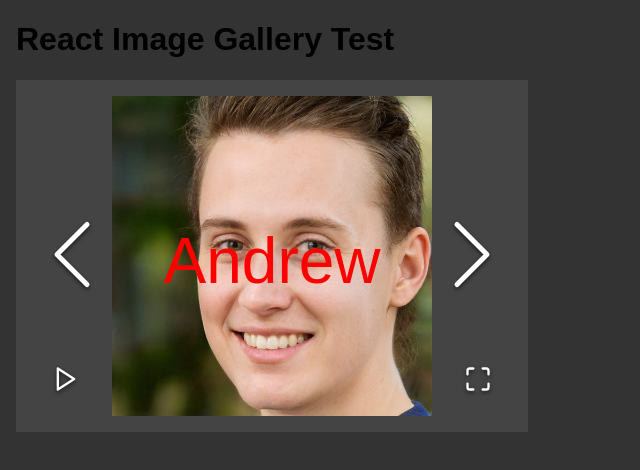
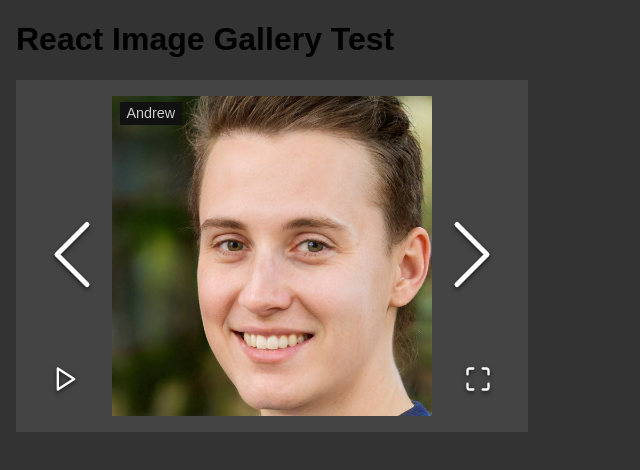
Before and after one commit to edwardtanguay/et074-react-image-gallery-test, a React (Vite) app: page / in a window 1280 px wide. Shown: the top 470 px of the page, without its empty margins (0-640 px from the left). Built offline with nearby package versions, Linux system fonts and the light colour scheme.

Commit message:
finished

```diff
--- a/src/App.scss
+++ b/src/App.scss
@@ -5,9 +5,9 @@ body {
 }
 
 .image-gallery {
-		width: 30rem;
-		background-color: #444;
-		padding: 1rem;
+	width: 30rem;
+	background-color: #444;
+	padding: 1rem;
 
 	.custom-gallery-item {
 		display: flex;
@@ -18,15 +18,19 @@ body {
 
 		img {
 			width: 20rem;
+			height: 20rem;
 		}
+
 		.image-description {
-			margin-top: 10px;
+			top: 1.1rem;
+			left: 5.5rem;
 			position: absolute;
-			color: red;
-			font-size: 4rem;
+			color: #ccc;
 
 			span {
-
+				background-color: #111;
+				padding: .2rem .4rem;
+				font-size: .9rem;
 			}
 		}
 	}
```
